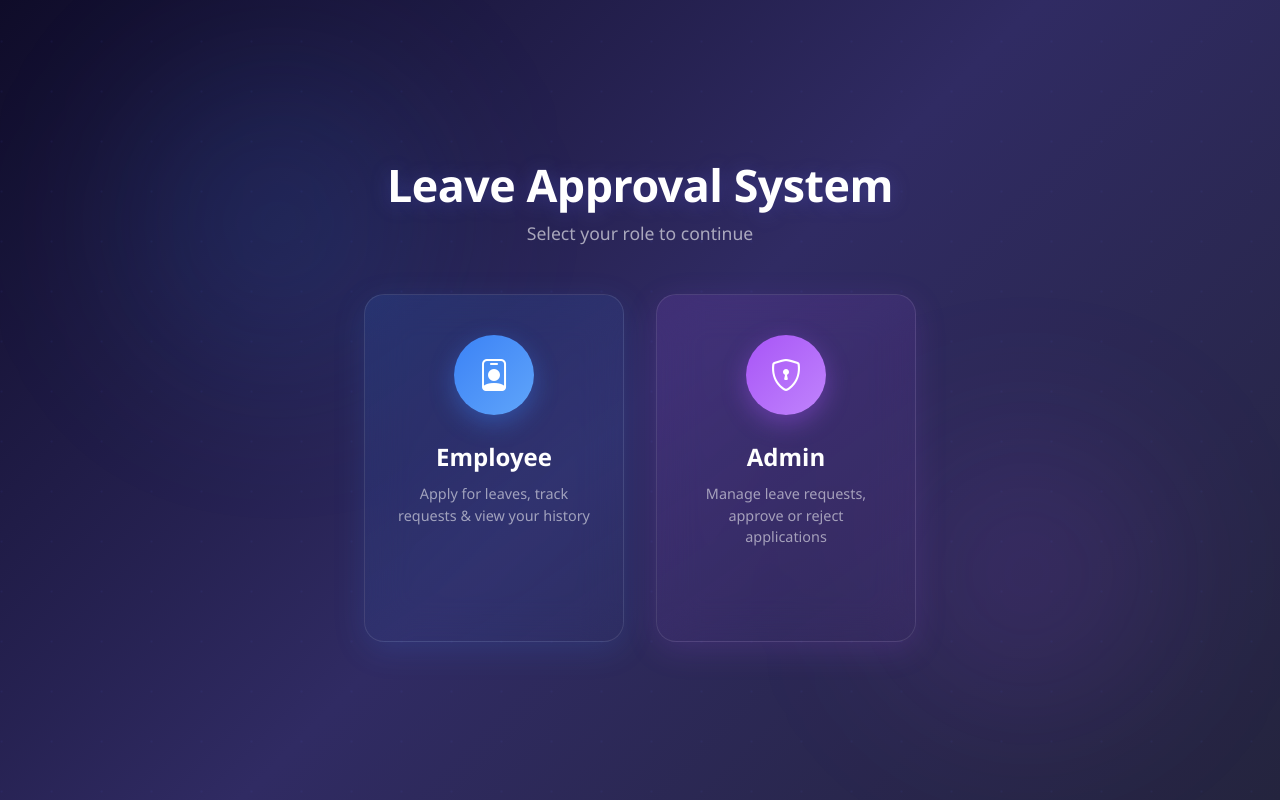
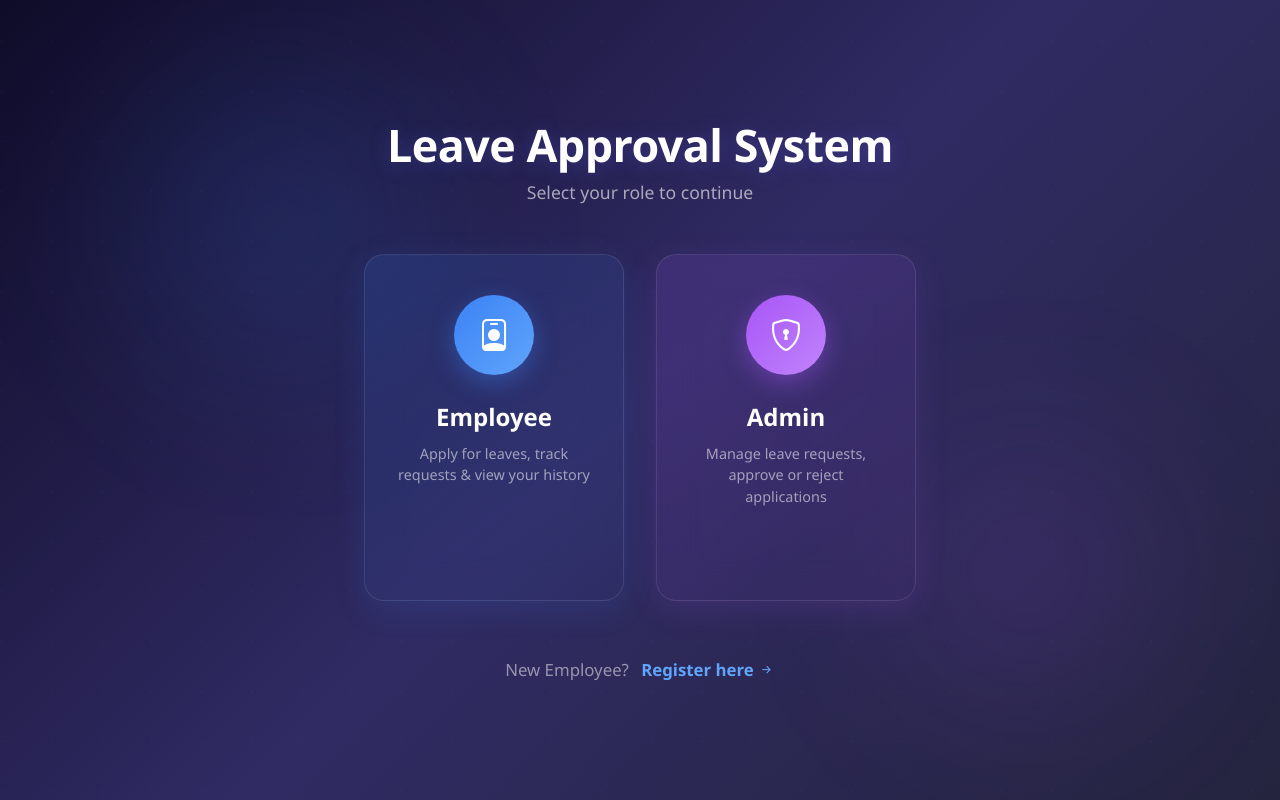
Before and after one commit to Sudhevan01/LEAVE_APROVAL_SYSTEM, a Django app: page / in a window 1280 px wide. Run offline with Django 5.2, Linux system fonts and the light colour scheme.

Commit message:
email intigration completed

```diff
--- a/leaveapp/models.py
+++ b/leaveapp/models.py
@@ -1,7 +1,9 @@
 from django.db import models
+from django.contrib.auth.models import User
 
 
 class Employee(models.Model):
+    user = models.OneToOneField(User, on_delete=models.CASCADE, null=True, blank=True)
     name = models.CharField(max_length=100)
     email = models.EmailField(unique=True)
     department = models.CharField(max_length=100)
--- a/leaveapp/templates/landing.html
+++ b/leaveapp/templates/landing.html
@@ -222,6 +222,28 @@
             50% { transform: translateY(-30px) scale(1.05); }
         }
 
+        .register-link-container {
+            margin-top: 3.5rem;
+            font-size: 1.05rem;
+            color: rgba(255, 255, 255, 0.5);
+        }
+
+        .register-link {
+            color: #60a5fa;
+            text-decoration: none;
+            font-weight: 600;
+            border-bottom: 2px solid transparent;
+            padding-bottom: 2px;
+            transition: all 0.3s ease;
+            margin-left: 0.5rem;
+        }
+
+        .register-link:hover {
+            color: #93c5fd;
+            border-color: #93c5fd;
+            text-shadow: 0 0 10px rgba(147, 197, 253, 0.4);
+        }
+
         @media (max-width: 600px) {
             .landing-title { font-size: 2rem; }
             .role-cards { flex-direction: column; align-items: center; gap: 1.5rem; }
@@ -267,6 +289,10 @@
 
         </div>
 
+        <div class="register-link-container">
+            New Employee? <a href="{% url 'register' %}" class="register-link">Register here <i class="bi bi-arrow-right-short"></i></a>
+        </div>
+
     </div>
 
 </body>
--- a/leaveapp/views.py
+++ b/leaveapp/views.py
@@ -1,10 +1,16 @@
+import logging
+from django.core.mail import send_mail
+from django.conf import settings
 from django.contrib.auth.models import User
 from django.http import HttpResponse
 from django.contrib.auth import authenticate, login, logout
 from django.contrib.auth.decorators import login_required
-from django.shortcuts import render,redirect
+from django.shortcuts import render, redirect, get_object_or_404
+from django.contrib import messages
 # pyrefly: ignore [missing-import]
-from .models import Employee,LeaveRequest
+from .models import Employee, LeaveRequest
+
+logger = logging.getLogger(__name__)
 
 
 def landing_view(request):
@@ -43,10 +49,18 @@ def logout_view(request):
 
     return redirect('landing')
 
+
 @login_required
 def dashboard(request):
 
-    employee = Employee.objects.first()
+    # FIX: Get employee linked to the LOGGED-IN user, not first() in DB
+    try:
+        employee = Employee.objects.get(user=request.user)
+    except Employee.DoesNotExist:
+        return HttpResponse(
+            "Employee profile not found. Please contact admin.",
+            status=404
+        )
 
     if request.method == 'POST':
 
@@ -77,6 +91,7 @@ def dashboard(request):
 
     return render(request, 'dashboard.html', context)
 
+
 @login_required
 def admin_dashboard(request):
 
@@ -103,24 +118,84 @@ def admin_dashboard(request):
     return render(request, 'admin_dashboard.html', context)
 
 
+@login_required
 def approve_leave(request, leave_id):
 
-    leave = LeaveRequest.objects.get(id=leave_id)
+    if not request.user.is_staff:
+        return HttpResponse("Unauthorized Access", status=403)
 
+    leave = get_object_or_404(LeaveRequest, id=leave_id)
     leave.status = 'Approved'
+    leave.save()
 
-    leave.save()
+    # Resolve recipient email — prefer Employee.email, fall back to linked User.email
+    recipient_email = leave.employee.email
+    if not recipient_email and hasattr(leave.employee, 'user') and leave.employee.user:
+        recipient_email = leave.employee.user.email
+
+    logger.info(
+        f"[APPROVE] Leave #{leave_id} | Employee: {leave.employee.name} | Email: '{recipient_email}'"
+    )
+
+    if recipient_email:
+        try:
+            send_mail(
+                'Leave Approved',
+                f'Dear {leave.employee.name},\n\n'
+                f'Your leave request from {leave.start_date} to {leave.end_date} has been approved.\n\n'
+                f'Regards,\nHR Department',
+                settings.EMAIL_HOST_USER,
+                [recipient_email],
+                fail_silently=False,
+            )
+            logger.info(f"[APPROVE] Email sent successfully to {recipient_email}")
+        except Exception as e:
+            logger.error(f"[APPROVE] Email FAILED for leave #{leave_id}: {e}")
+    else:
+        logger.warning(
+            f"[APPROVE] No email found for employee '{leave.employee.name}' — skipping notification"
+        )
 
     return redirect('admin_dashboard')
 
 
+@login_required
 def reject_leave(request, leave_id):
 
-    leave = LeaveRequest.objects.get(id=leave_id)
+    if not request.user.is_staff:
+        return HttpResponse("Unauthorized Access", status=403)
 
+    leave = get_object_or_404(LeaveRequest, id=leave_id)
     leave.status = 'Rejected'
+    leave.save()
 
-    leave.save()
+    # Resolve recipient email — prefer Employee.email, fall back to linked User.email
+    recipient_email = leave.employee.email
+    if not recipient_email and hasattr(leave.employee, 'user') and leave.employee.user:
+        recipient_email = leave.employee.user.email
+
+    logger.info(
+        f"[REJECT] Leave #{leave_id} | Employee: {leave.employee.name} | Email: '{recipient_email}'"
+    )
+
+    if recipient_email:
+        try:
+            send_mail(
+                'Leave Rejected',
+                f'Dear {leave.employee.name},\n\n'
+                f'Your leave request from {leave.start_date} to {leave.end_date} has been rejected.\n\n'
+                f'Regards,\nHR Department',
+                settings.EMAIL_HOST_USER,
+                [recipient_email],
+                fail_silently=False,
+            )
+            logger.info(f"[REJECT] Email sent successfully to {recipient_email}")
+        except Exception as e:
+            logger.error(f"[REJECT] Email FAILED for leave #{leave_id}: {e}")
+    else:
+        logger.warning(
+            f"[REJECT] No email found for employee '{leave.employee.name}' — skipping notification"
+        )
 
     return redirect('admin_dashboard')
 
@@ -133,12 +208,21 @@ def register_view(request):
         email = request.POST.get('email')
         password = request.POST.get('password')
 
-        User.objects.create_user(
+        user = User.objects.create_user(
             username=username,
             email=email,
             password=password
         )
 
+        # FIX: Create an Employee record linked to this User
+        Employee.objects.create(
+            user=user,
+            name=username,
+            email=email,
+            department='General',
+            role='Employee',
+        )
+
         return redirect('login')
 
     return render(request, 'register.html')
```
Also changed, not shown: leave_management/settings.py (+30 -0 lines), leaveapp/migrations/0002_employee_user.py (added).
